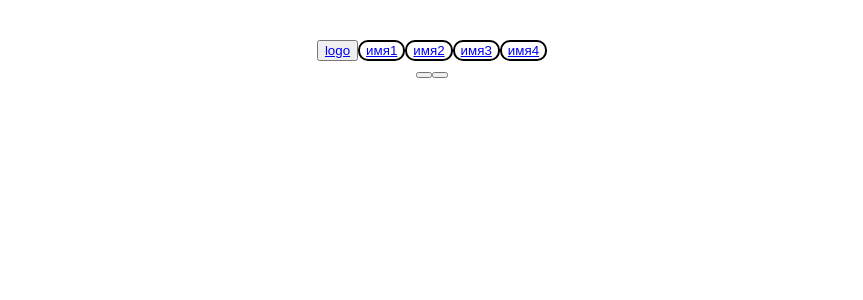
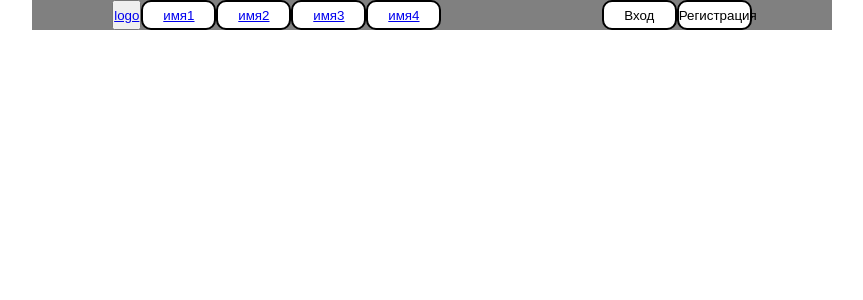
Before and after one commit to egotrippingh/socialbot, a React (Vite) app: page / in a window 1280 px wide. Shown: the top 300 px of the page, without its empty margins (208-1071 px from the left). Built offline with nearby package versions, Linux system fonts and the light colour scheme.

Commit message:
structure

```diff
--- a/src/headerComp.jsx
+++ b/src/components/header/header.jsx
@@ -1,4 +1,4 @@
-import './headerComp.scss';
+import './header.scss';
 
 export const HeaderNavigation = () => {
   const navbar = [
@@ -10,7 +10,8 @@ export const HeaderNavigation = () => {
 
   return (
     <>
-      <nav>
+    <header className='header'>
+      <nav className='header__nav'>
         <button><a href="/image">logo</a></button>
         {navbar.map((item) => (
           <button className="button" key={item.id}>
@@ -18,10 +19,11 @@ export const HeaderNavigation = () => {
           </button>
         ))}
       </nav>
-      <div>
-        <button></button>
-        <button></button>
+      <div className='header__autorize'>
+        <button className='button'>Вход</button>
+        <button className='button'>Регистрация</button>
         </div>
+        </header>
     </>
   );
 };
--- /dev/null
+++ b/src/components/header/header.scss
@@ -0,0 +1,34 @@
+
+.header {
+  display: flex;
+  flex-direction: row;
+  justify-content: space-around;
+  align-items: center;
+  background-color: gray;
+  width: 100vh;
+
+  &__nav {
+    display:flex
+  }
+
+  &__autorize {
+    display: flex;
+    flex-direction: row;
+  }
+}
+
+.button {
+  height: 30px;
+  width: 75px;
+  border: 2px solid black;
+  border-radius: 10px;
+  background-color: white;
+  color: black;
+  transition: 0.2s ease-in-out;
+}
+
+.button:hover {
+  border: 2px solid white;
+  background-color: gray;
+  color: white;
+}
--- a/src/headerComp.scss
+++ /dev/null
@@ -1,21 +0,0 @@
-#root {
-  max-width: 1280px;
-  margin: 0 auto;
-  padding: 2rem;
-  text-align: center;
-}
-
-
-.button {
-  border: 2px solid black;
-  border-radius: 10px;
-  background-color: white;
-  color: black;
-  transition: 0.2s ease-in-out;
-}
-
-.button:hover {
-  border: 2px solid white;
-  background-color: gray;
-  color: white;
-}
--- a/src/main.jsx
+++ b/src/main.jsx
@@ -1,11 +1,10 @@
 import { createRoot } from 'react-dom/client'
-import { HeaderNavigation } from './headerComp.jsx';
+import { IndexPage } from './pages/index/index.jsx';
 import './main.scss'
 
 
-
 createRoot(document.getElementById('root')).render(
-  <>
-    <HeaderNavigation />
-  </>
+  <div className='wrapper'>
+    <IndexPage />
+  </div>
 )
--- a/src/main.scss
+++ b/src/main.scss
@@ -0,0 +1,13 @@
+* {
+  margin: 0;
+  padding: 0;
+  box-sizing: border-box;
+}
+
+html, body {
+  width: 100%;
+  height: 100%;
+  overflow: hidden; /* Если хотите скрыть прокрутку */
+  display: flex;
+  justify-content: center;
+}
--- /dev/null
+++ b/src/pages/index/index.jsx
@@ -0,0 +1,10 @@
+import { HeaderNavigation } from '../../components/header/header'
+import './index.scss'
+
+export const IndexPage = () => {
+    return(
+        <>
+        <HeaderNavigation />
+        </>
+    )
+}
```
Also changed, not shown: src/pages/index/index.scss (added).
